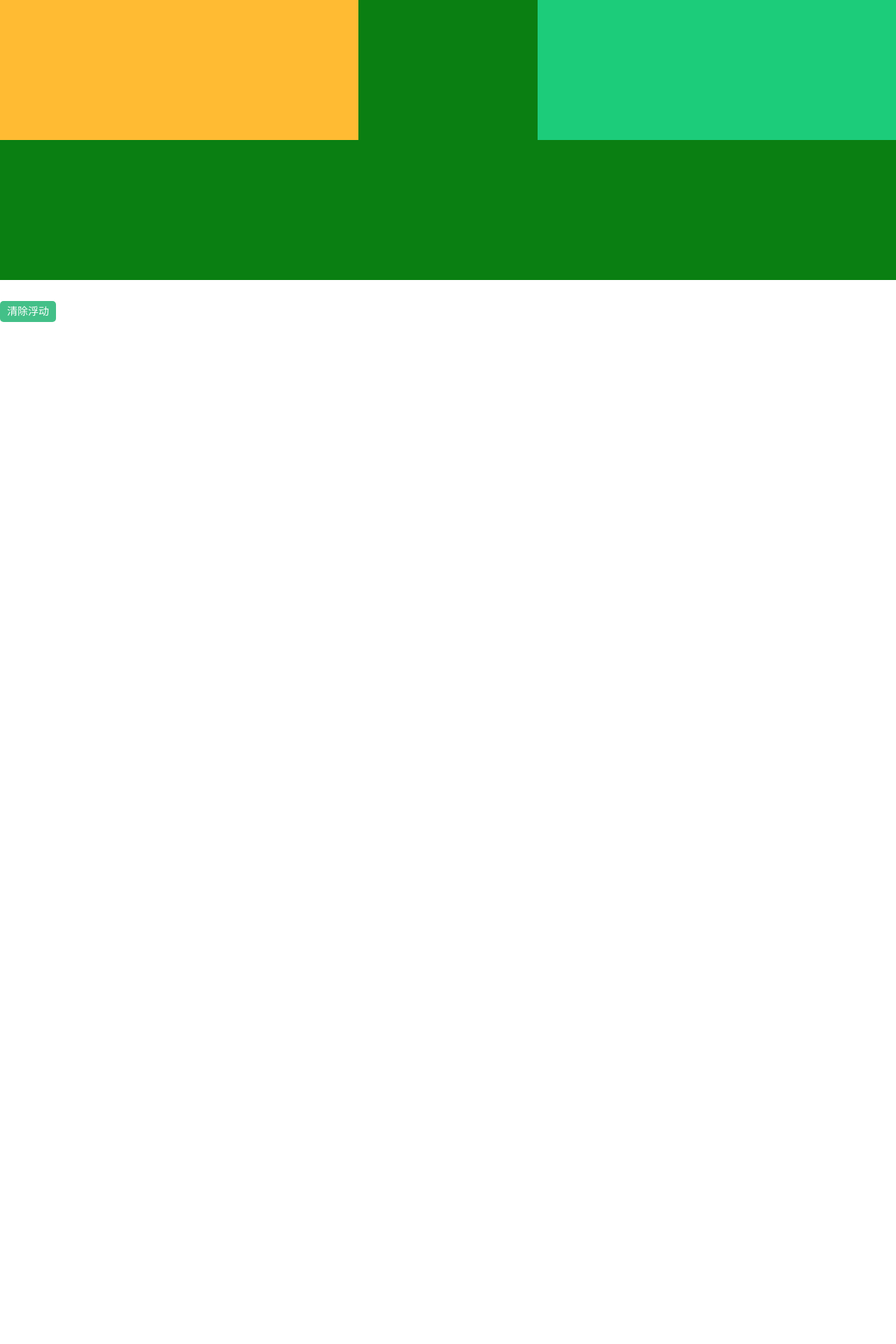
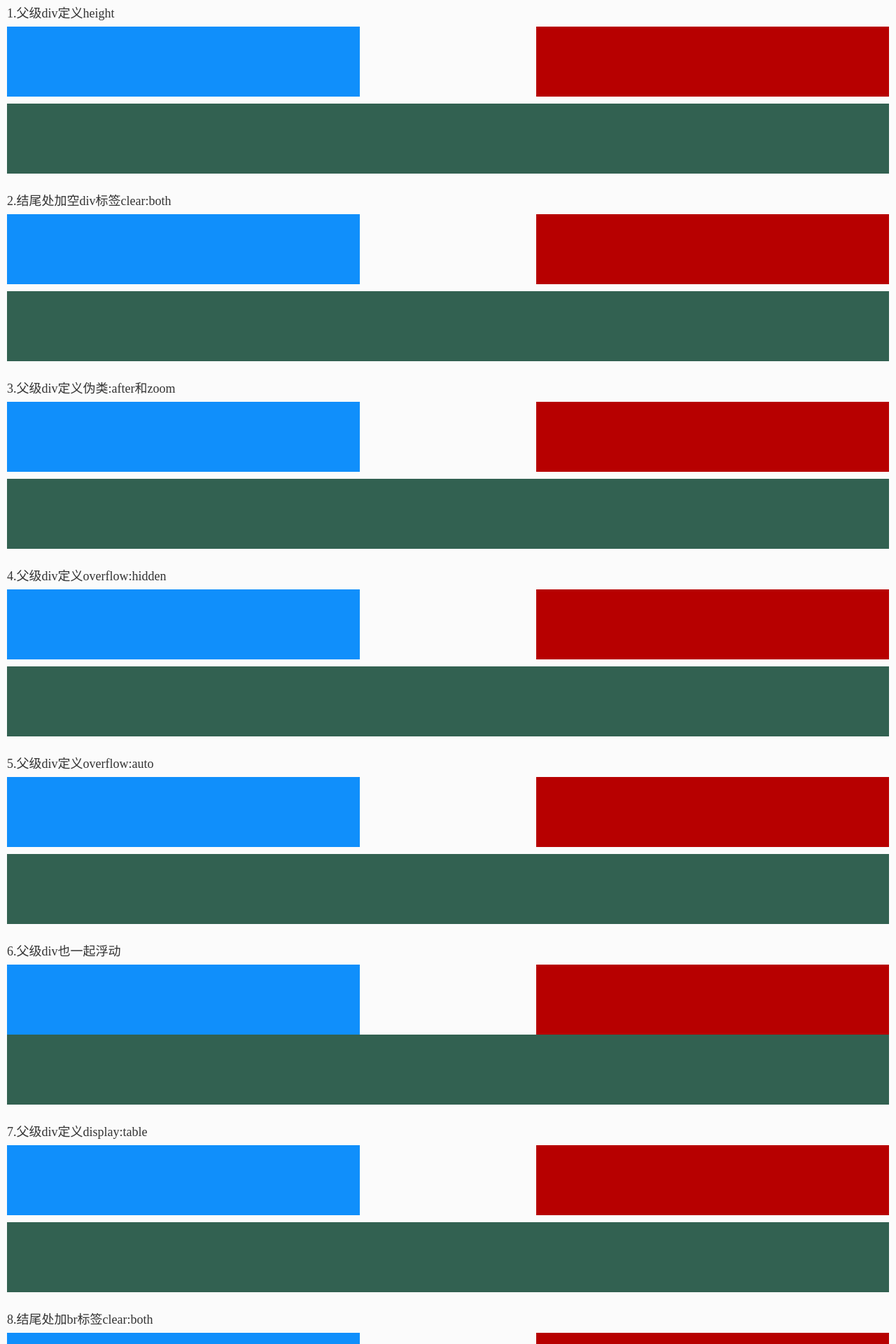
Before and after one commit to KuangPF/FE-blog, a Vue app: page /#/css/clear-float in a window 1280 px wide. Shown: the top 1920 px of the page at 70% size. Before the commit the page ends 800 px from the top, so only its background shows below. Built offline with nearby package versions, Linux system fonts and the light colour scheme.

Commit message:
css 清除浮动

```diff
--- a/src/components/css/ClearFloat.vue
+++ b/src/components/css/ClearFloat.vue
@@ -1,9 +1,71 @@
 <template>
 	<div class="clear-float">
-        <div class="float-left"></div>
-        <div class="float-right"></div>
-        <div class="clear-float" :class='{clear:isClear}'></div>
-        <div class="btn" @click="clearFloat">{{clearTxt}}</div>
+		<div class="case1">
+			<div class="title">1.父级div定义height</div>
+			<div class="div1">
+				<div class="left"></div>
+				<div class="right"></div>
+			</div>
+			<div class="div2"></div>
+		</div>
+		<div class="case2">
+			<div class="title">2.结尾处加空div标签clear:both</div>
+			<div class="div1">
+				<div class="left"></div>
+				<div class="right"></div>
+			</div>
+			<div class="div-clear"></div>
+			<div class="div2"></div>
+		</div>
+		<div class="case3">
+			<div class="title">3.父级div定义伪类:after和zoom</div>
+			<div class="div1 clearfix">
+				<div class="left"></div>
+				<div class="right"></div>
+			</div>
+			<div class="div2"></div>
+		</div>
+		<div class="case4">
+			<div class="title">4.父级div定义overflow:hidden</div>
+			<div class="div1">
+				<div class="left"></div>
+				<div class="right"></div>
+			</div>
+			<div class="div2"></div>
+		</div>
+		<div class="case5">
+			<div class="title">5.父级div定义overflow:auto</div>
+			<div class="div1">
+				<div class="left"></div>
+				<div class="right"></div>
+			</div>
+			<div class="div2"></div>
+		</div>
+		<div class="case6">
+			<div class="title">6.父级div也一起浮动</div>
+			<div class="div1">
+				<div class="left"></div>
+				<div class="right"></div>
+			</div>
+			<div class="div2"></div>
+		</div>
+		<div class="case7">
+			<div class="title">7.父级div定义display:table</div>
+			<div class="div1">
+				<div class="left"></div>
+				<div class="right"></div>
+			</div>
+			<div class="div2"></div>
+		</div>
+		<div class="case8">
+			<div class="title">8.结尾处加br标签clear:both</div>
+			<div class="div1">
+				<div class="left"></div>
+				<div class="right"></div>
+				<br class="clear-br" />
+			</div>
+			<div class="div2"></div>
+		</div>
 	</div>
 </template>
 
@@ -11,59 +73,236 @@
 export default {
 	data() {
 		return {
-            isClear: false,
-            clearTxt: '清除浮动'
 		};
 	},
 	methods: {
 		clearFloat() {
-            this.isClear = !this.isClear;
-            this.isClear === true ? this.clearTxt = '恢复' : this.clearTxt = '清除浮动';
 		}
 	}
 };
 </script>
 
 <style lang='scss' scoped>
+.title {
+  font-size: 18px;
+  color: #333;
+}
+.clear-br {
+	clear: both;
+}
 .clear-float {
-  .float-left {
+  position: absolute;
+  top: 0;
+  left: 0;
+  min-width: 100%;
+  background-color: #fbfbfb;
+  padding: 10px;
+  box-sizing: border-box;
+	.clearfix {
+		zoom: 1;
+		&::after {
+			content: '';
+			display: block;
+			height: 0;
+			visibility: hidden;
+			clear: both;
+		}
+	}
+  .case1 {
+    .div1 {
+      height: 100px;
+      margin-top: 10px;
+      .left {
         float: left;
         width: 40%;
-    height: 200px;
-    background: #ffbb33;
+        height: 100px;
+        background: #108ffb;
       }
-  .float-right {
+      .right {
         float: right;
         width: 40%;
-    height: 200px;
-    background: #1ccc7a;
-  }
-  .clear-float {
-    height: 400px;
-    width: 100%;
-    background-color: #0a7f12;
-  }
-  .clear {
-    display: inline-block;
-    &::after {
-      content: "";
-      display: block;
-      clear: both;
-      height: 0;
-      line-height: 0;
-      visibility:hidden;
+        height: 100px;
+        background: #b70000;
       }
     }
-  .btn {
-    width: 80px;
-    height: 30px;
+    .div2 {
+      height: 100px;
+      margin-top: 10px;
+      background-color: #326151;
+    }
+  }
+  .case2 {
     margin-top: 30px;
-    background: #43c088;
-    line-height: 30px;
-    font-size: 15px;
-    color: #fff;
-    text-align: center;
-    border-radius: 5px;
+    .div1 {
+      margin-top: 10px;
+      .left {
+        float: left;
+        width: 40%;
+        height: 100px;
+        background: #108ffb;
+      }
+      .right {
+        float: right;
+        width: 40%;
+        height: 100px;
+        background: #b70000;
+      }
+    }
+		.div-clear {
+			clear: both;
+		}
+    .div2 {
+      height: 100px;
+      margin-top: 10px;
+      background-color: #326151;
+    }
+  }
+	.case3 {
+    margin-top: 30px;
+    .div1 {
+      margin-top: 10px;
+      .left {
+        float: left;
+        width: 40%;
+        height: 100px;
+        background: #108ffb;
+      }
+      .right {
+        float: right;
+        width: 40%;
+        height: 100px;
+        background: #b70000;
+      }
+    }
+    .div2 {
+      height: 100px;
+      margin-top: 10px;
+      background-color: #326151;
+    }
+  }
+	.case4 {
+    margin-top: 30px;
+    .div1 {
+      margin-top: 10px;
+			overflow: hidden;
+      .left {
+        float: left;
+        width: 40%;
+        height: 100px;
+        background: #108ffb;
+      }
+      .right {
+        float: right;
+        width: 40%;
+        height: 100px;
+        background: #b70000;
+      }
+    }
+    .div2 {
+      height: 100px;
+      margin-top: 10px;
+      background-color: #326151;
+    }
+  }
+	.case5 {
+    margin-top: 30px;
+    .div1 {
+      margin-top: 10px;
+			overflow: auto;
+      .left {
+        float: left;
+        width: 40%;
+        height: 100px;
+        background: #108ffb;
+      }
+      .right {
+        float: right;
+        width: 40%;
+        height: 100px;
+        background: #b70000;
+      }
+    }
+    .div2 {
+      height: 100px;
+      margin-top: 10px;
+      background-color: #326151;
+    }
+  }
+	.case6 {
+    margin-top: 30px;
+    .div1 {
+      margin-top: 10px;
+			float: left;
+			width: 100%;
+      .left {
+        float: left;
+        width: 40%;
+        height: 100px;
+        background: #108ffb;
+      }
+      .right {
+        float: right;
+        width: 40%;
+        height: 100px;
+        background: #b70000;
+      }
+    }
+    .div2 {
+      height: 100px;
+      margin-top: 10px;
+      background-color: #326151;
+			clear: both;
+    }
+  }
+	.case7 {
+    margin-top: 30px;
+    .div1 {
+      margin-top: 10px;
+			display: table;
+			width: 100%;
+      .left {
+        float: left;
+        width: 40%;
+        height: 100px;
+        background: #108ffb;
+      }
+      .right {
+        float: right;
+        width: 40%;
+        height: 100px;
+        background: #b70000;
+      }
+    }
+    .div2 {
+      height: 100px;
+      margin-top: 10px;
+      background-color: #326151;
+    }
+  }
+	.case8 {
+    margin-top: 30px;
+    .div1 {
+      margin-top: 10px;
+			width: 100%;
+			zoom: 1;
+      .left {
+        float: left;
+        width: 40%;
+        height: 100px;
+        background: #108ffb;
+      }
+      .right {
+        float: right;
+        width: 40%;
+        height: 100px;
+        background: #b70000;
+      }
+    }
+    .div2 {
+      height: 100px;
+      margin-top: 10px;
+      background-color: #326151;
+    }
   }
 }
 </style>
--- a/static/data/index.json
+++ b/static/data/index.json
@@ -44,8 +44,8 @@
 			"colorClass": "color4",
 			"labelText": "animation"
 		}],
-		"updateDesc": "CSS 动画",
-		"updateDate": "2017.12.27",
+		"updateDesc": "css 清除浮动",
+		"updateDate": "2018.01.24",
 		"pathUrl":"/css"
 	}, {
 		"headerImg": "./static/index/ui.svg",
```
Also changed, not shown: static/data/css.json (+4 -4 lines), 18 other files (tests, documents, lock files or other folders). Lines whose indentation alone changed are shown as unchanged.
